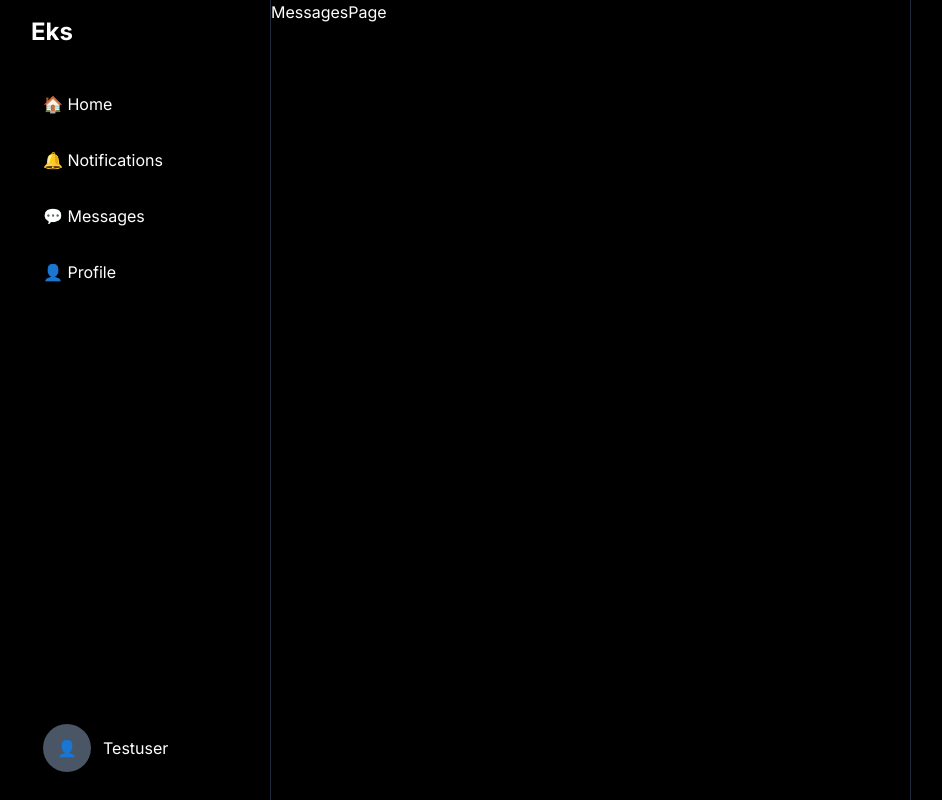
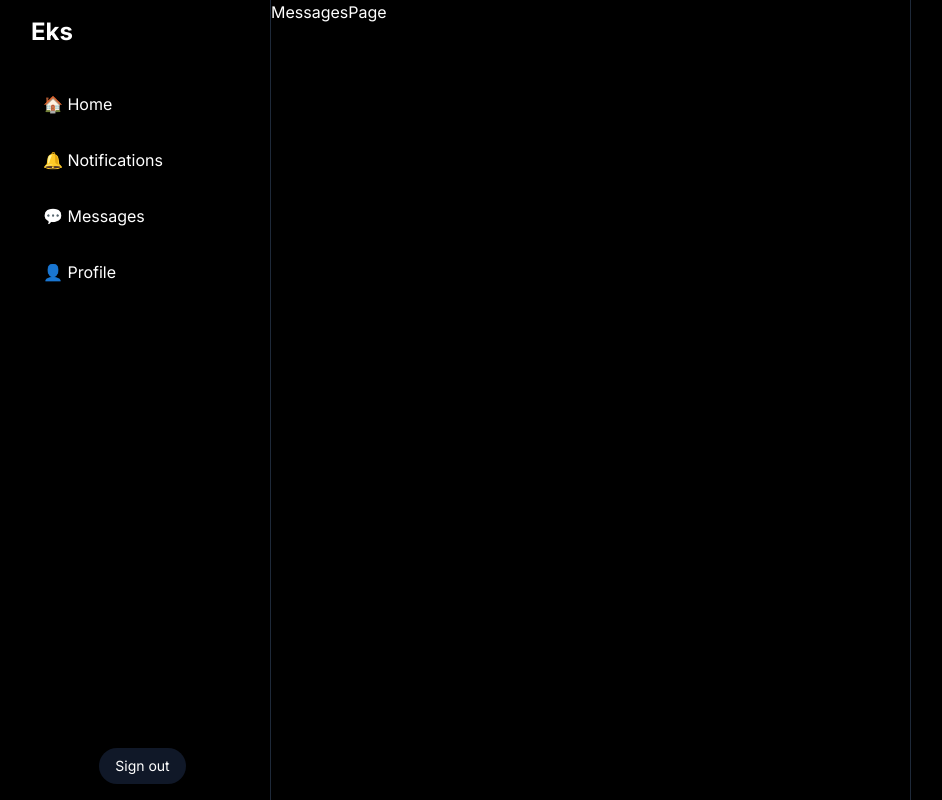
Before and after one commit to espeniv/eks, a Next.js app: page /messages in a window 1280 px wide. Shown: the whole page, without its empty margins (177-1119 px from the left). Built offline with nearby package versions, Linux system fonts and the light colour scheme; no server answers.

Commit message:
Changed logout button location to sidebar

```diff
--- a/src/app/(main)/home/page.tsx
+++ b/src/app/(main)/home/page.tsx
@@ -7,7 +7,7 @@ import { useRouter } from "next/navigation";
 import { useEffect } from "react";
 
 export default function HomePage() {
-  const { user, loading, signOut } = useAuth();
+  const { user, loading } = useAuth();
   const router = useRouter();
 
   useEffect(() => {
@@ -34,12 +34,6 @@ export default function HomePage() {
     <div className="max-w-2xl">
       <div className="border-b border-gray-800 p-4 sticky top-0 bg-black flex justify-between items-center">
         <h1 className="text-xl font-bold">Home</h1>
-        <button
-          onClick={() => signOut()}
-          className="px-4 py-2 bg-gray-800 hover:bg-gray-700 rounded-sm text-sm"
-        >
-          Sign out
-        </button>
       </div>
       <PostCreator />
       <PostFeed />
--- a/src/components/sidebar.tsx
+++ b/src/components/sidebar.tsx
@@ -1,7 +1,18 @@
+"use client";
+
 import Link from "next/link";
-import { ProfileSelector } from "./profile-selector";
+import { useAuth } from "@/context/auth-context";
+import { useEffect, useState } from "react";
 
 export function Sidebar(props: { profileId: string }) {
+  const { signOut } = useAuth();
+
+  const [mounted, setMounted] = useState(false);
+
+  useEffect(() => {
+    setMounted(true);
+  }, []);
+
   return (
     <aside className="w-64 p-4 border-r border-gray-800 flex flex-col h-screen">
       <div className="mb-8">
@@ -30,8 +41,16 @@ export function Sidebar(props: { profileId: string }) {
           👤 Profile
         </Link>
       </nav>
-      <div className="mt-auto">
-        <ProfileSelector profileId={props.profileId} />
+      <div className="mt-auto flex justify-center">
+        {/*<ProfileSelector profileId={props.profileId} />*/}
+        {mounted && (
+          <button
+            onClick={() => signOut()}
+            className="px-4 py-2 bg-gray-900 hover:bg-gray-800 rounded-4xl text-sm"
+          >
+            Sign out
+          </button>
+        )}
       </div>
     </aside>
   );
```
